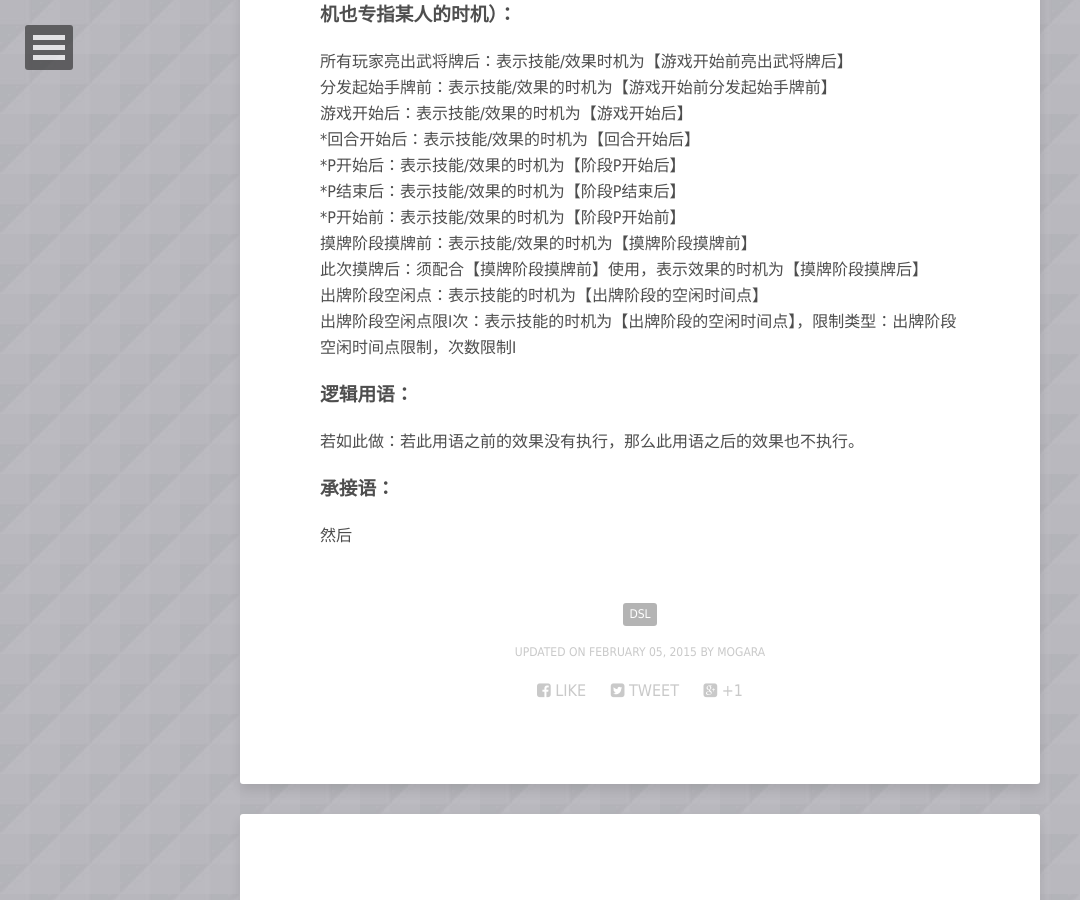
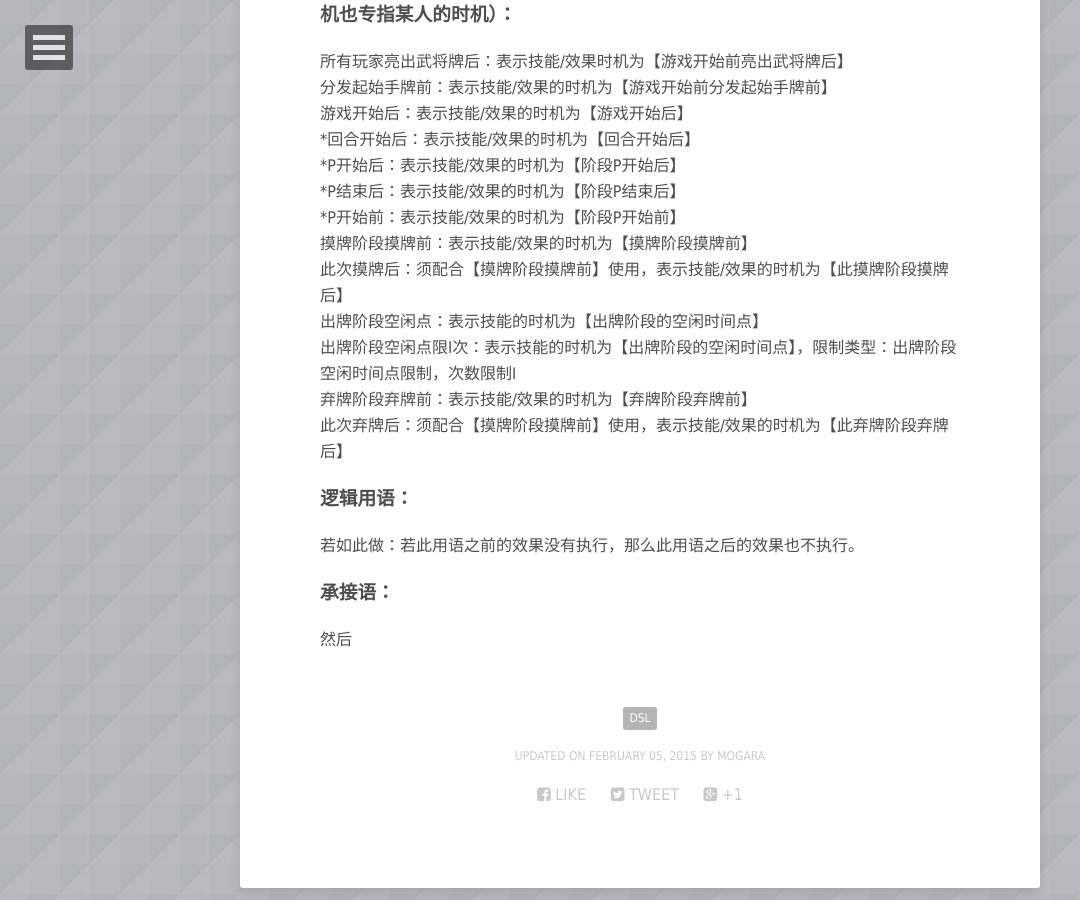
Before and after one commit to SingaPirate/SingaPirate.github.io, a Jekyll site: the page built from _posts/2015-02-04-dsl-design.md, in a window 1280 px wide and 900 px high, scrolled down 1026 px. Shown: the whole window, without its empty margins (0-1080 px from the left). Built offline with Jekyll 4.4.1, drawn with Linux system fonts in a browser that asks for light colours; some web fonts are replaced; comment, search, counter and statistics services are not loaded.

Commit message:
增加dsl用语

```diff
--- a/_posts/2015-02-04-dsl-design.md
+++ b/_posts/2015-02-04-dsl-design.md
@@ -41,9 +41,11 @@ A之后：指动作A发生过后的时间段
 *P结束后：表示技能/效果的时机为【阶段P结束后】
 *P开始前：表示技能/效果的时机为【阶段P开始前】
 摸牌阶段摸牌前：表示技能/效果的时机为【摸牌阶段摸牌前】
-此次摸牌后：须配合【摸牌阶段摸牌前】使用，表示效果的时机为【摸牌阶段摸牌后】
+此次摸牌后：须配合【摸牌阶段摸牌前】使用，表示技能/效果的时机为【此摸牌阶段摸牌后】
 出牌阶段空闲点：表示技能的时机为【出牌阶段的空闲时间点】
 出牌阶段空闲点限I次：表示技能的时机为【出牌阶段的空闲时间点】，限制类型：出牌阶段空闲时间点限制，次数限制I
+弃牌阶段弃牌前：表示技能/效果的时机为【弃牌阶段弃牌前】
+此次弃牌后：须配合【摸牌阶段摸牌前】使用，表示技能/效果的时机为【此弃牌阶段弃牌后】
 
 ###逻辑用语：
 若如此做：若此用语之前的效果没有执行，那么此用语之后的效果也不执行。
```
